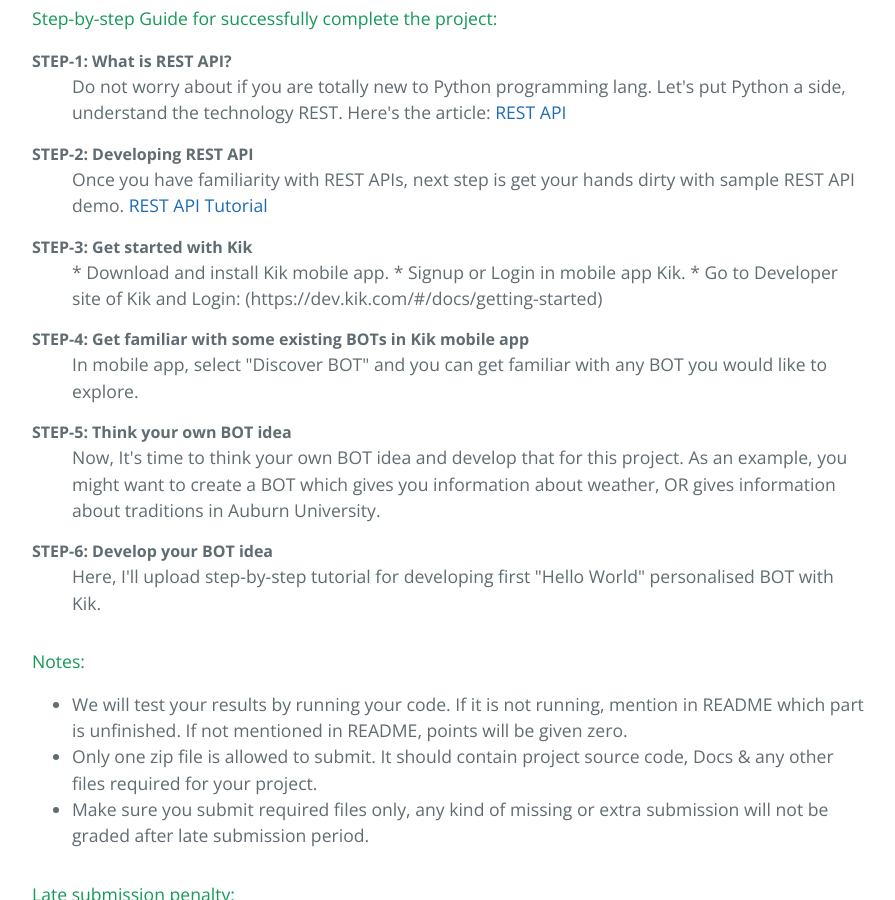
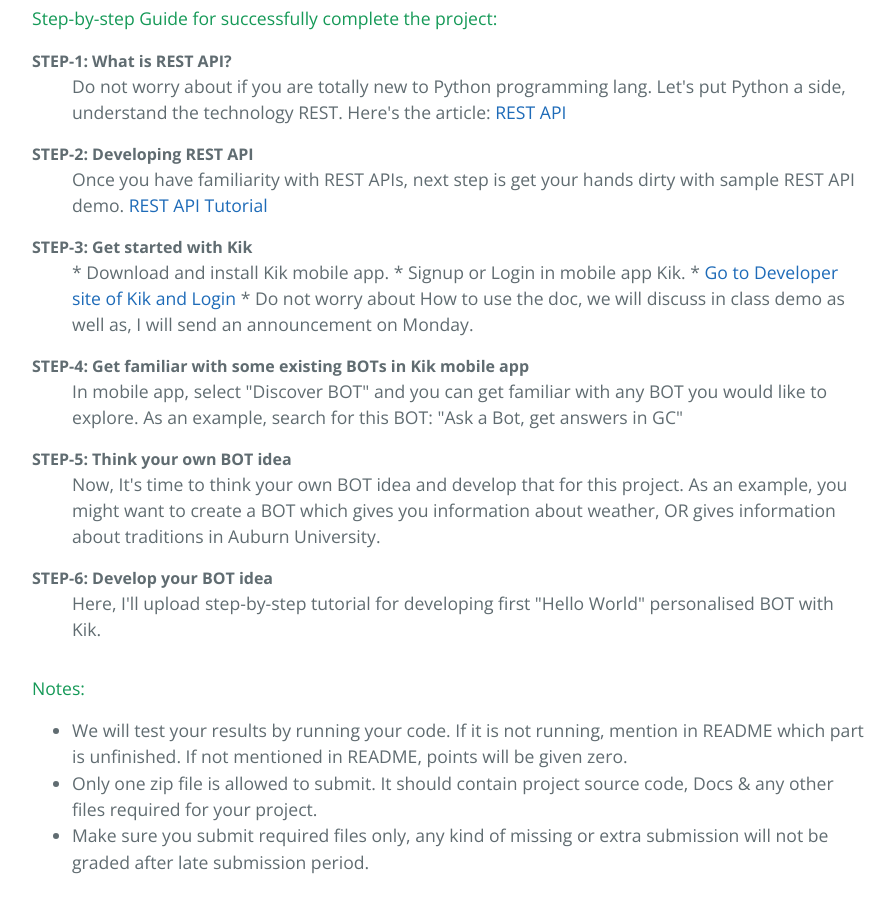
Before and after one commit to Ravi2712/ravi2712.github.io, a Jekyll site: the page built from index.md, in a window 1280 px wide and 900 px high, scrolled down 995 px. Shown: the whole window, without its empty margins (192-1087 px from the left). Built offline with Jekyll 4.4.1, drawn with Linux system fonts in a browser that asks for light colours.

Commit message:
Changes#6

```diff
--- a/index.md
+++ b/index.md
@@ -36,9 +36,10 @@ In this project, we are going to create "Personalised Bot" with platform [Kik](h
 <dd>
 * Download and install Kik mobile app.
 * Signup or Login in mobile app Kik.
-* Go to Developer site of Kik and Login: (https://dev.kik.com/#/docs/getting-started)</dd>
+* <a href="https://dev.kik.com/#/docs/getting-started"> Go to Developer site of Kik and Login </a>
+* Do not worry about How to use the doc, we will discuss in class demo as well as, I will send an announcement on Monday.</dd>
 <dt>STEP-4: Get familiar with some existing BOTs in Kik mobile app</dt>
-<dd>In mobile app, select "Discover BOT" and you can get familiar with any BOT you would like to explore.</dd>
+<dd>In mobile app, select "Discover BOT" and you can get familiar with any BOT you would like to explore. As an example, search for this BOT: "Ask a Bot, get answers in GC"</dd>
 <dt>STEP-5: Think your own BOT idea</dt>
 <dd>Now, It's time to think your own BOT idea and develop that for this project. As an example, you might want to create a BOT which gives you information about weather, OR gives information about traditions in Auburn University.</dd>
 <dt>STEP-6: Develop your BOT idea</dt>
```
